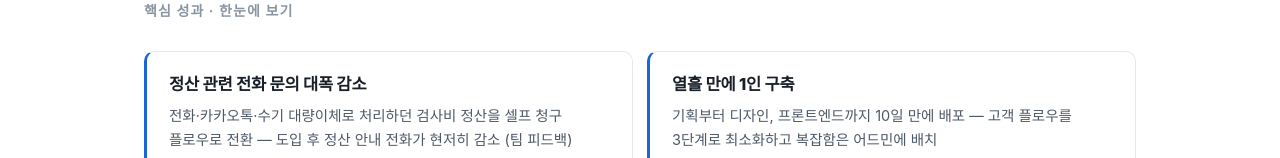
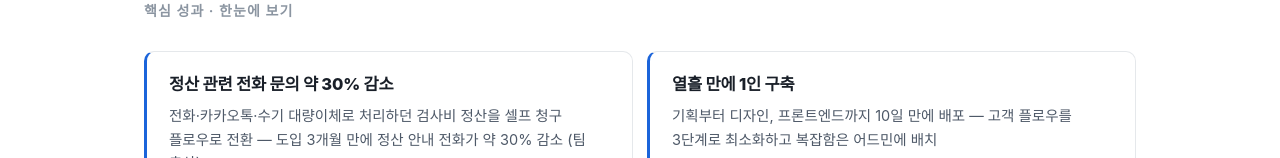
Before and after one commit to uzyhu/uzyhu.github.io, a plain HTML site: page projects/inspection-refund.html in a window 1280 px wide. Shown: the part 642-800 px from the top of the page. Drawn offline with Linux system fonts and the light colour scheme; a web font is replaced by a local one.

Commit message:
법정검사 KPI에 전화 문의 약 30% 감소 수치 반영 (팀 추산 명시)
Co-Authored-By: Claude Fable 5 <noreply@anthropic.com>

```diff
--- a/projects/inspection-refund.html
+++ b/projects/inspection-refund.html
@@ -50,8 +50,8 @@
         <div class="section-label">핵심 성과 · 한눈에 보기</div>
         <div class="kpi-grid">
           <div class="kpi-card">
-            <h3>정산 관련 전화 문의 대폭 감소</h3>
-            <p>전화·카카오톡·수기 대량이체로 처리하던 검사비 정산을 셀프 청구 플로우로 전환 — 도입 후 정산 안내 전화가 현저히 감소 (팀 피드백)</p>
+            <h3>정산 관련 전화 문의 약 30% 감소</h3>
+            <p>전화·카카오톡·수기 대량이체로 처리하던 검사비 정산을 셀프 청구 플로우로 전환 — 도입 3개월 만에 정산 안내 전화가 약 30% 감소 (팀 추산)</p>
           </div>
           <div class="kpi-card">
             <h3>열흘 만에 1인 구축</h3>
```
